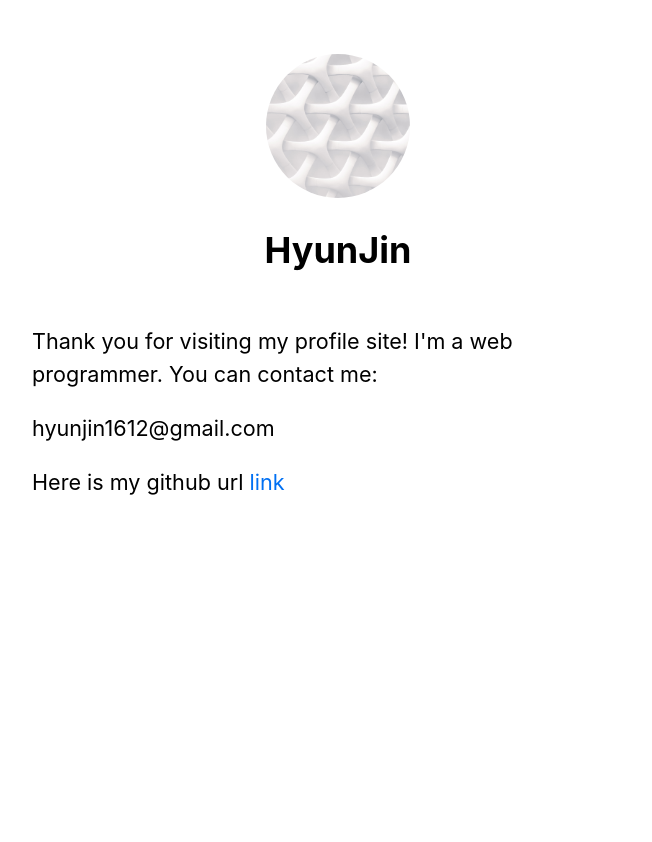
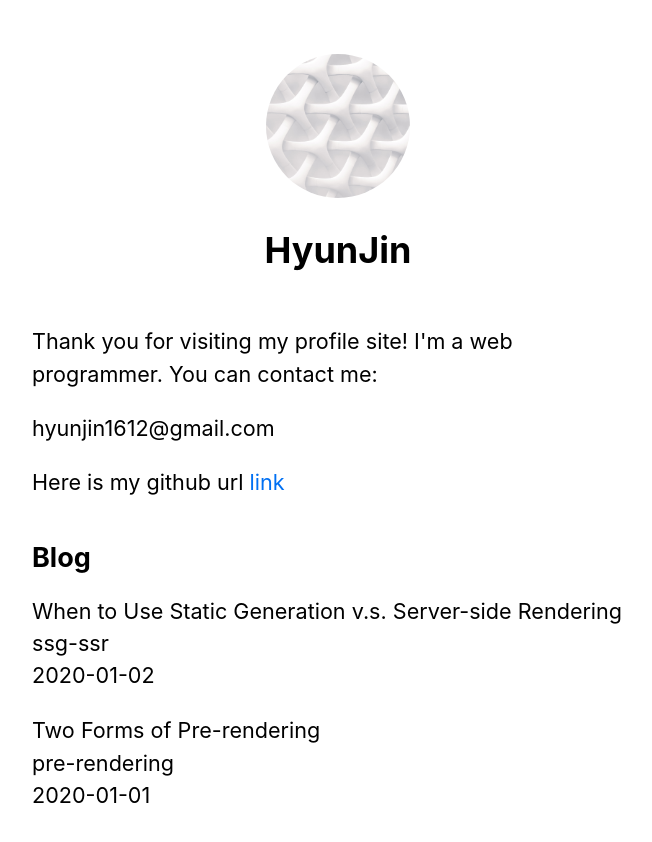
Before and after one commit to kim-hyunjin/nextjs-blog, a Next.js app: page / in a window 1280 px wide. Shown: the top 842 px of the page, without its empty margins (302-954 px from the left). Before the commit the page ends 800 px from the top, so only its background shows below. Built offline with nearby package versions, Linux system fonts and the light colour scheme.

Commit message:
getStaticProps

```diff
--- a/pages/index.js
+++ b/pages/index.js
@@ -1,8 +1,22 @@
 import Head from "next/head";
 import Layout, { siteTitle } from "../components/layout";
 import utilsStyles from "../styles/utils.module.css";
+import { getSortedPostsData } from "../lib/posts";
 
-export default function Home() {
+/**
+ * By returning allPostsData inside the props object in getStaticProps,
+ * the blog posts will be passed to the Home component as a prop.
+ */
+export async function getStaticProps() {
+  const allPostsData = getSortedPostsData();
+  return {
+    props: {
+      allPostsData,
+    },
+  };
+}
+
+export default function Home({ allPostsData }) {
   return (
     <Layout home>
       <Head>
@@ -19,6 +33,20 @@
           <a href="https://github.com/kim-hyunjin">link</a>
         </p>
       </section>
+      <section className={`${utilsStyles.headingMd} ${utilsStyles.padding1px}`}>
+        <h2 className={utilsStyles.headingLg}>Blog</h2>
+        <ul className={utilsStyles.list}>
+          {allPostsData.map(({ id, date, title }) => (
+            <li className={utilsStyles.listItem} key={id}>
+              {title}
+              <br />
+              {id}
+              <br />
+              {date}
+            </li>
+          ))}
+        </ul>
+      </section>
     </Layout>
   );
 }
```
